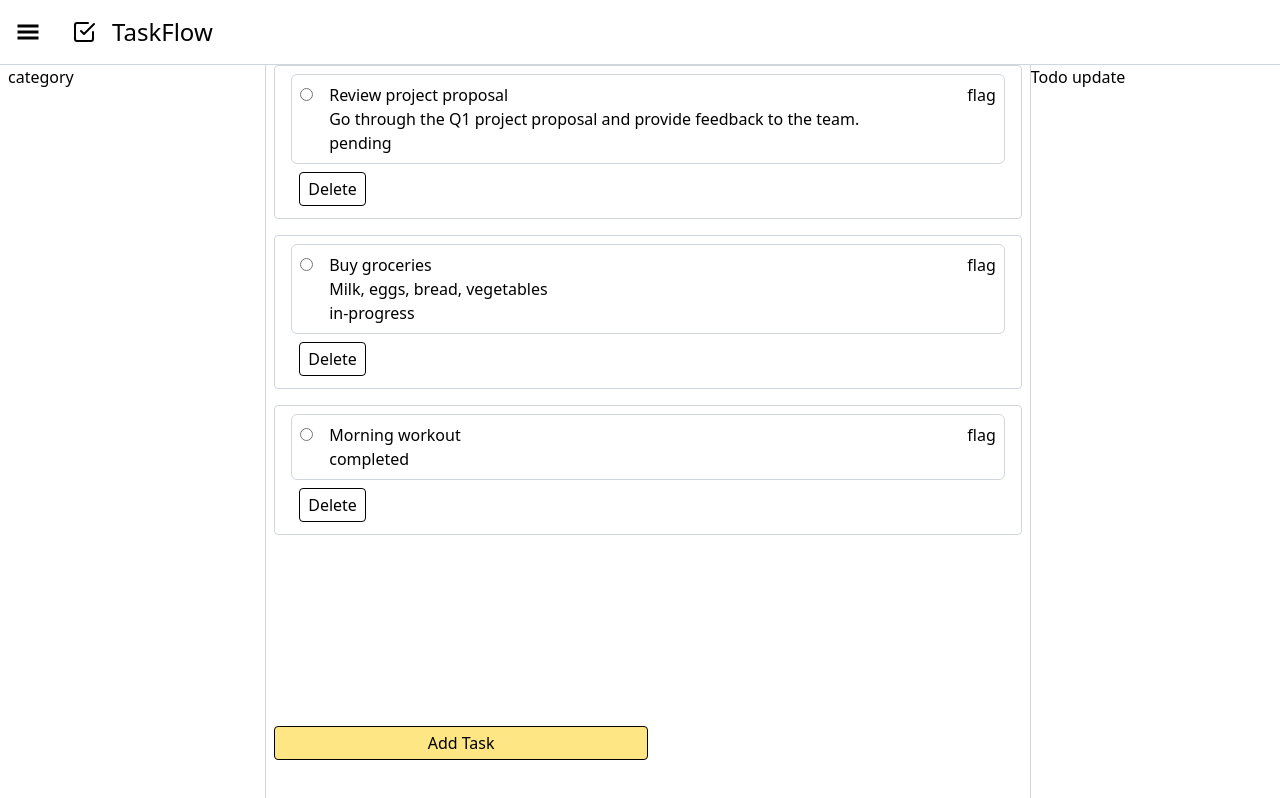
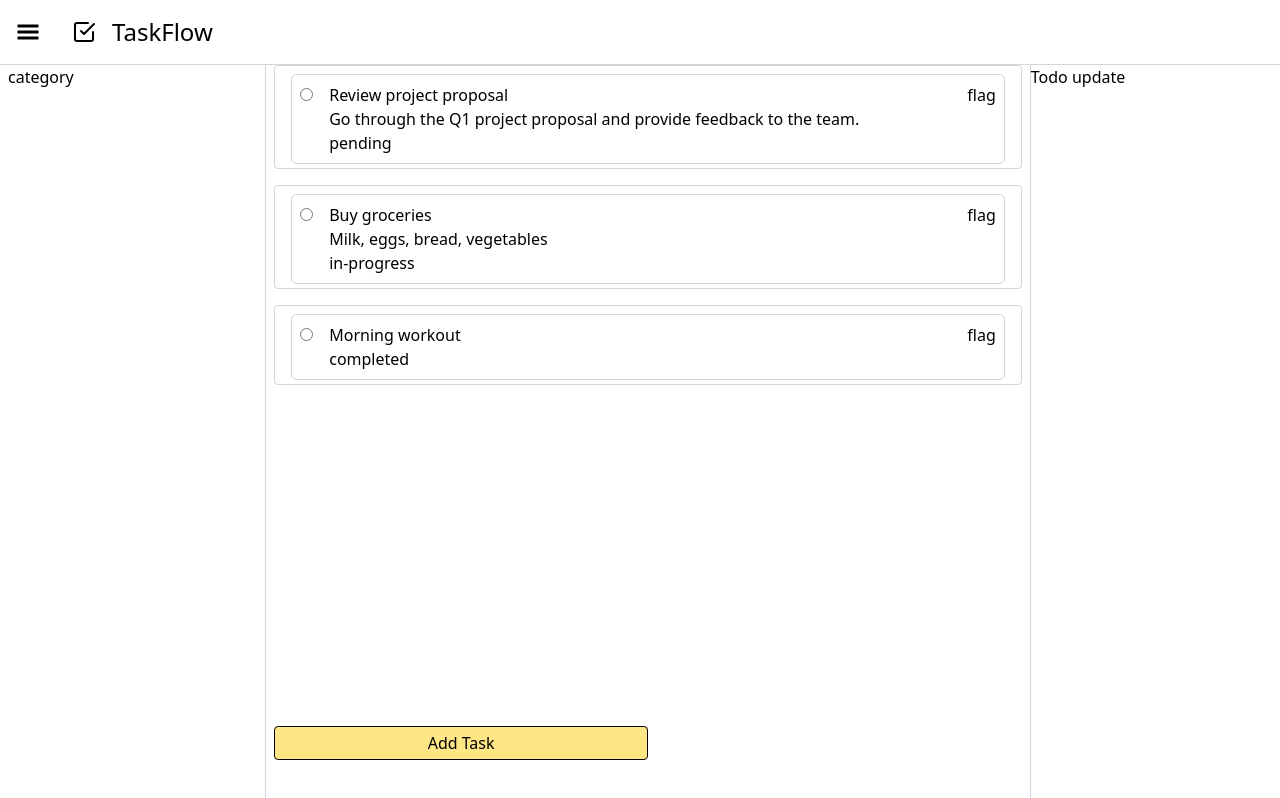
Before and after one commit to Vandana6261/todo-taskflow, a React app in the folder frontend/: page / in a window 1280 px wide. Built offline with nearby package versions, Linux system fonts and the light colour scheme; the HTML template or start-up script is replaced by a standard one.

Commit message:
Delete Button code comment.

```diff
--- a/frontend/src/components/TaskItem.jsx
+++ b/frontend/src/components/TaskItem.jsx
@@ -33,11 +33,11 @@ function TaskItem({task}) {
               </div>
             </div>
         </div>
-        <div className='hoverBase btn w-fit m-2'
+        {/* <div className='hoverBase btn w-fit m-2'
         onClick={() => deleteTask(task.id)}
         >
           Delete
-        </div>
+        </div> */}
       </div>
     </>
   )
```
